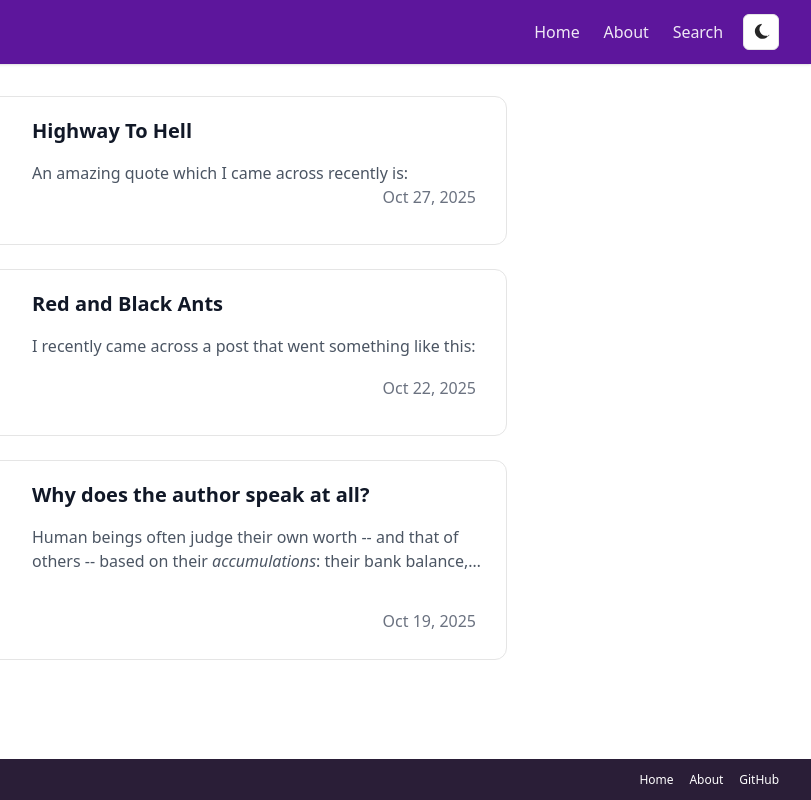
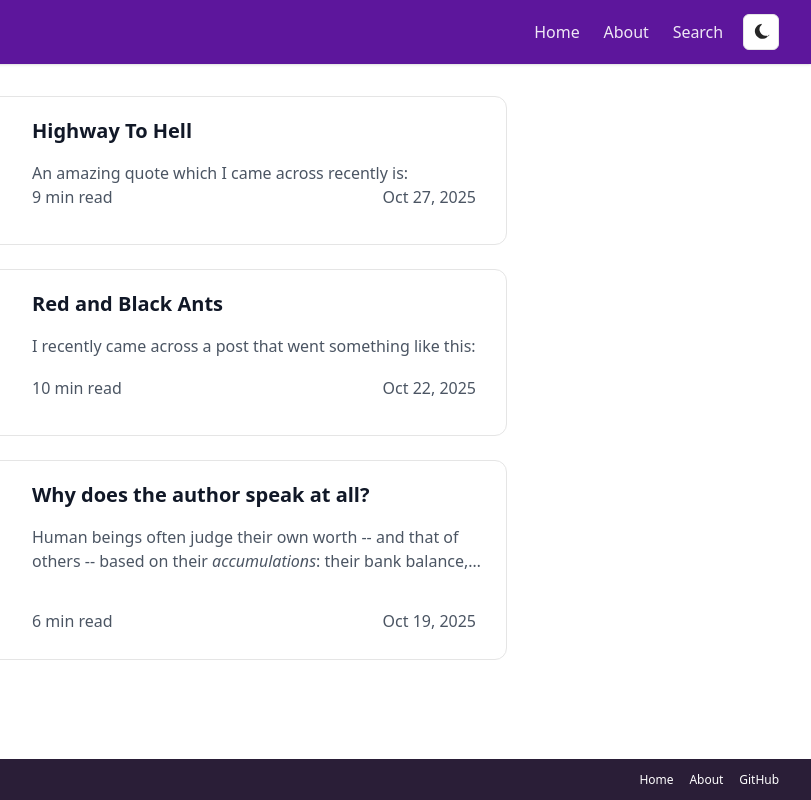
Before and after one commit to SatyamsCreations/Soul2Soul, an Astro site: page / in a window 1280 px wide. Shown: the full height of the page, 469-1280 px from the left. Built offline with nearby package versions, Linux system fonts and the light colour scheme; Astro itself is replaced by a stand-in of ours; some packages are replaced by stand-ins of ours.

Commit message:
Add reading time

````diff
--- a/src/content/posts/highway-to-hell.mdx
+++ b/src/content/posts/highway-to-hell.mdx
@@ -40,9 +40,9 @@ Now, one who has eaten an apple may write a 1000 pages about the taste of an app
 
 One can understand where the the Flat Earther’s belief stems from as shown earlier. However, despite multiple experiments, photos and videos from the International Space Station, and even an experiment which they themselves devised in 2018 to prove that the earth is flat which ironically ended up showing that the earth is round, the Flat Earthers still *cling* to their belief. They absolutely refuse to let go, calling all the evidence a hoax. *Why?* Remember, all brains work in the same pattern. We’re taking the example of the Flat Earther because most people know that their belief is incorrect. Also, the Flat Earthers won’t try to beat the author up unlike some other groups. As I write this post, I’m starting to like them more and more! Coming back to the question, why does the Flat Earther absolutely refuse to give up their belief? Is it because the belief is all that they have and all that they are? In other words, the belief has become their identity, “I am a flat earther”. If I am a flat earther, anyone who questions my belief will be perceived by me as an attack on me, right? Also, if that belief were not there, what would I be? I would be nothing, right? And one is afraid of being nothing. Because right from childhood, everyone has always said you must be something. You must become a “big” person. That’s just another way of saying that one must get a good position in this society, the higher the better, though the society may be completely corrupt and immoral.
 
-The way one becomes *something* is by identifying oneself with something, usually with what one perceives to be something great. Like saying I am a Republican or a Democrat or a BJP supporter or a Congress supporter. Finally, the greatest thing available for identification is God, so one identifies with various gods that one has created, saying, “So-and-so is my god”. Consider the case of football fans: One becomes a Messi supporter or a Ronaldo supporter because they are the “best” players and then one fights endlessly with the other. This is because the existence of the other is a threat to one’s belief that their favourite player is the best, therefore a threat to themselves, because one has identified themselves with that belief. It is simple — If I am a Messi fan, and another person comes and says Messi is not good, Ronaldo is better, this is an attack on me, right? Identification prevents us from seeing the awesomeness of others. A Messi supporter cannot see the amazing machine-like physical capabilities that Ronaldo possesses and the Ronaldo fan cannot see the magician that Messi is ¤
+The way one becomes *something* is by identifying oneself with something, usually with what one perceives to be something great. Like saying I am a Republican or a Democrat or a BJP supporter or a Congress supporter. Finally, the greatest thing available for identification is God, so one identifies with various gods that one has created, saying, “So-and-so is my god”. Consider the case of football fans: One becomes a Messi supporter or a Ronaldo supporter because they are the “best” players and then one fights endlessly with the other. This is because the existence of the other is a threat to one’s belief that their favourite player is the best, therefore a threat to themselves, because one has identified themselves with that belief. It is simple — If I am a Messi fan, and another person comes and says Messi is not good, Ronaldo is better, this is an attack on me, right?
 
-Identification with anything distorts perception — The Congress supporter cannot see the corruption and lack of passion of the Congress with respect to the people of the nation etc. The BJP supporter cannot see the crackdown on dissent, control of media etc. Expecting outward change without inward change is pointless, like the massive anti-corruption protests in 2013 in India which ended up doing nothing, though the Lokpal bill was passed. The only revolution that can bring about a change in the world is the revolution in the psyche of the human being. Its not evolution, in the sense of the past modifying itself and becoming better. Its a complete and total revolution without the interference of the past.
+***Identification with anything distorts perception.*** A Messi supporter cannot see the amazing machine-like physical capabilities that Ronaldo possesses and the Ronaldo fan cannot see the magician that Messi is. Expecting outward change without inward change is pointless, like the massive anti-corruption protests in 2013 in India which ended up doing nothing, though the Lokpal bill was passed. The only revolution that can bring about a change in the world is the revolution in the psyche of the human being. Its not evolution, in the sense of the past modifying itself and becoming better. Its a complete and total revolution without the interference of the past.
 
 Identification, by its very nature, creates an ***artificial division*** among human beings. Lets say I identify with a belief that the earth is flat, so I become a flat earther. The consequence of this act is that I have created an artificial division, a duality, in the mind — The Flat Earthers and the non-Flat Earthers. The ‘We’ and the ‘They’. Where there is division, there will be conflict, right? Look at the divisions currently present within the society — they are artificial, caused by people identifying themselves with all kinds of stuff: Other people, Books, Ideas, Sects, Birthplaces, Languages, Skin colours, Bank balances, Job positions, Surnames, Political Parties, Football teams and so on.
 
--- a/src/lib/posts.ts
+++ b/src/lib/posts.ts
@@ -111,4 +111,39 @@ export function getExcerptHtml(post: CollectionEntry<'posts'>) {
   return s;
 }
 
+/**
+ * Compute estimated reading time like Medium: minutes = ceil(words / wpm).
+ * - Strips code blocks/inline code, images, HTML/MDX tags, links, and markdown markers
+ * - Defaults to 200 words per minute
+ */
+export function getReadingTime(post: CollectionEntry<'posts'>, wpm = 200) {
+  const raw = typeof (post as any).body === 'string' ? ((post as any).body as string) : '';
+  let text = raw || (post.data.description ?? '');
+  if (!text) return { minutes: 1, text: '1 min read', words: 0 };
+
+  // Remove code fences and inline code
+  text = text.replace(/```[\s\S]*?```/g, ' ');
+  text = text.replace(/`[^`]*`/g, ' ');
+
+  // Remove images
+  text = text.replace(/!\[[^\]]*\]\([^)]+\)/g, ' ');
+
+  // Convert links to label
+  text = text.replace(/\[([^\]]+)\]\([^)]+\)/g, '$1');
+  text = text.replace(/\[([^\]]+)\]\[[^\]]*\]/g, '$1');
+
+  // Remove any raw HTML/MDX tags/components
+  text = text.replace(/<[^>]+>/g, ' ');
+
+  // Remove markdown list/quote/heading markers at line starts
+  text = text.replace(/^[#>*\-\s]+/gm, '');
+
+  // Normalize whitespace
+  text = text.replace(/\s+/g, ' ').trim();
+
+  const words = text ? text.split(/\s+/).length : 0;
+  const minutes = Math.max(1, Math.ceil(words / wpm));
+  return { minutes, text: `${minutes} min read`, words };
+}
+
 export type PostEntry = CollectionEntry<'posts'>;
--- a/src/pages/index.astro
+++ b/src/pages/index.astro
@@ -1,6 +1,6 @@
 ---
 import BaseLayout from '../layouts/BaseLayout.astro';
-import { getPosts, formatDate, getExcerptHtml } from '../lib/posts';
+import { getPosts, formatDate, getExcerptHtml, getReadingTime } from '../lib/posts';
 
 const posts = await getPosts();
 const base = import.meta.env.BASE_URL;
@@ -28,9 +28,12 @@ const base = import.meta.env.BASE_URL;
                 {post.data.title}
               </h3>
               <p class="mt-4 text-sm md:text-base text-neutral-700 dark:text-white line-clamp-2" set:html={getExcerptHtml(post)}></p>
-              <time class="mt-auto self-end mb-[15px] mr-[10px] text-sm md:text-base font-normal text-neutral-500 dark:text-white/60">
-                {formatDate(post.data.date)}
-              </time>
+              <div class="mt-auto flex items-end justify-between">
+                <span class="read-time mb-[15px] text-sm md:text-base font-normal">{getReadingTime(post).text}</span>
+                <time class="mb-[15px] mr-[10px] text-sm md:text-base font-normal">
+                  {formatDate(post.data.date)}
+                </time>
+              </div>
               </div>
             </a>
           </li>
--- a/src/pages/posts/[slug].astro
+++ b/src/pages/posts/[slug].astro
@@ -1,7 +1,7 @@
 ---
 import BaseLayout from '../../layouts/BaseLayout.astro';
 import { getCollection } from 'astro:content';
-import { formatDate } from '../../lib/posts';
+import { formatDate, getReadingTime } from '../../lib/posts';
 const base = import.meta.env.BASE_URL;
 
 export async function getStaticPaths() {
@@ -14,6 +14,7 @@ export async function getStaticPaths() {
 
 const { post } = Astro.props;
 const { Content, headings } = await post.render();
+const reading = getReadingTime(post);
 ---
 
 <BaseLayout title={`${post.data.title} — Soul2Soul`} description={post.data.description}>
@@ -24,6 +25,8 @@ const { Content, headings } = await post.render();
         {post.data.title}
       </h1>
       <div class="mt-3 flex flex-wrap items-center gap-3 text-sm text-neutral-600 dark:text-white/80">
+        <span class="read-time">{reading.text}</span>
+        <span aria-hidden="true">•</span>
         <time datetime={new Date(post.data.date).toISOString()}>{formatDate(post.data.date)}</time>
         {post.data.tags?.length ? (
           <>
--- a/src/styles/global.css
+++ b/src/styles/global.css
@@ -354,9 +354,7 @@ h1,h2,h3,h4,h5,h6 {
 .dark .list-card p {
   color: #e5e7eb !important; /* neutral-200-ish */
 }
-.list-card time {
-  color: #6b7280 !important; /* neutral-500 */
+.list-card time,
+.list-card .read-time {
+  color: var(--muted-text) !important;
 }
-.dark .list-card time {
-  color: #9ca3af !important; /* neutral-400 */
-}
````
